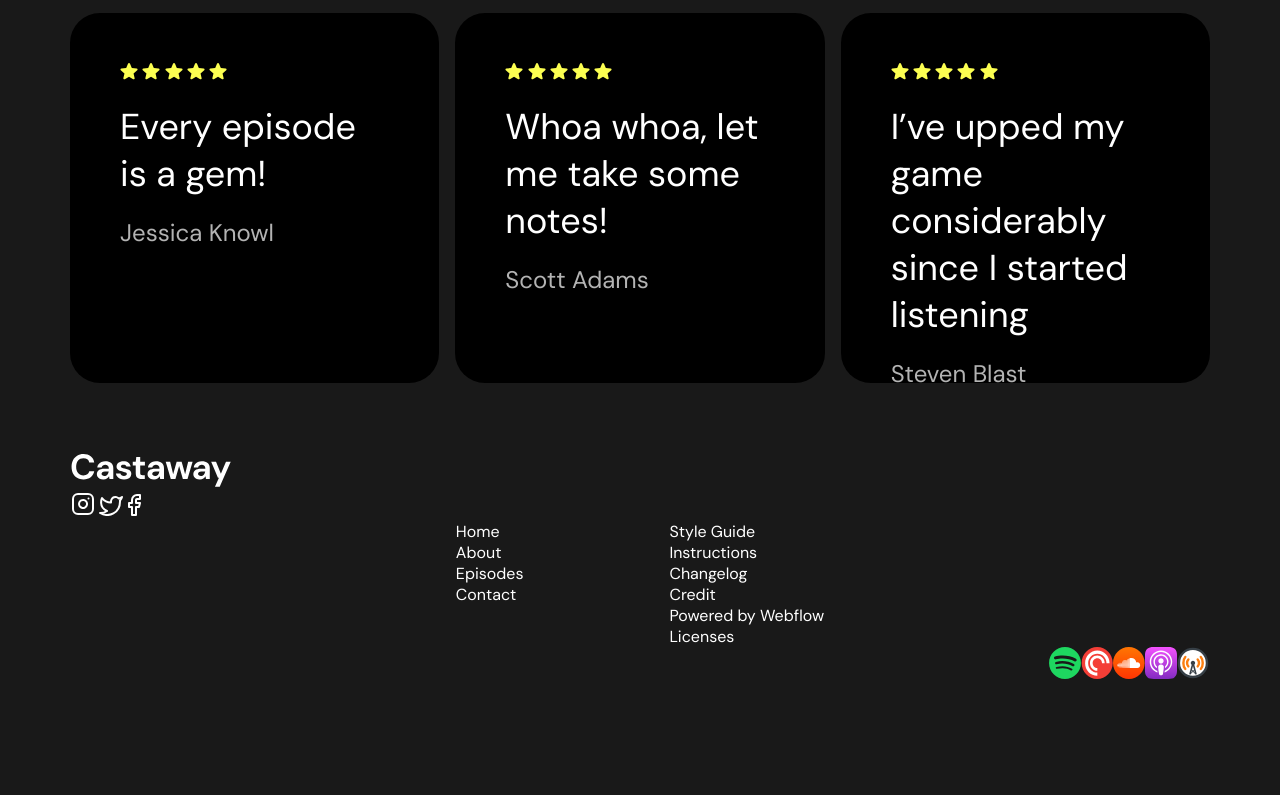
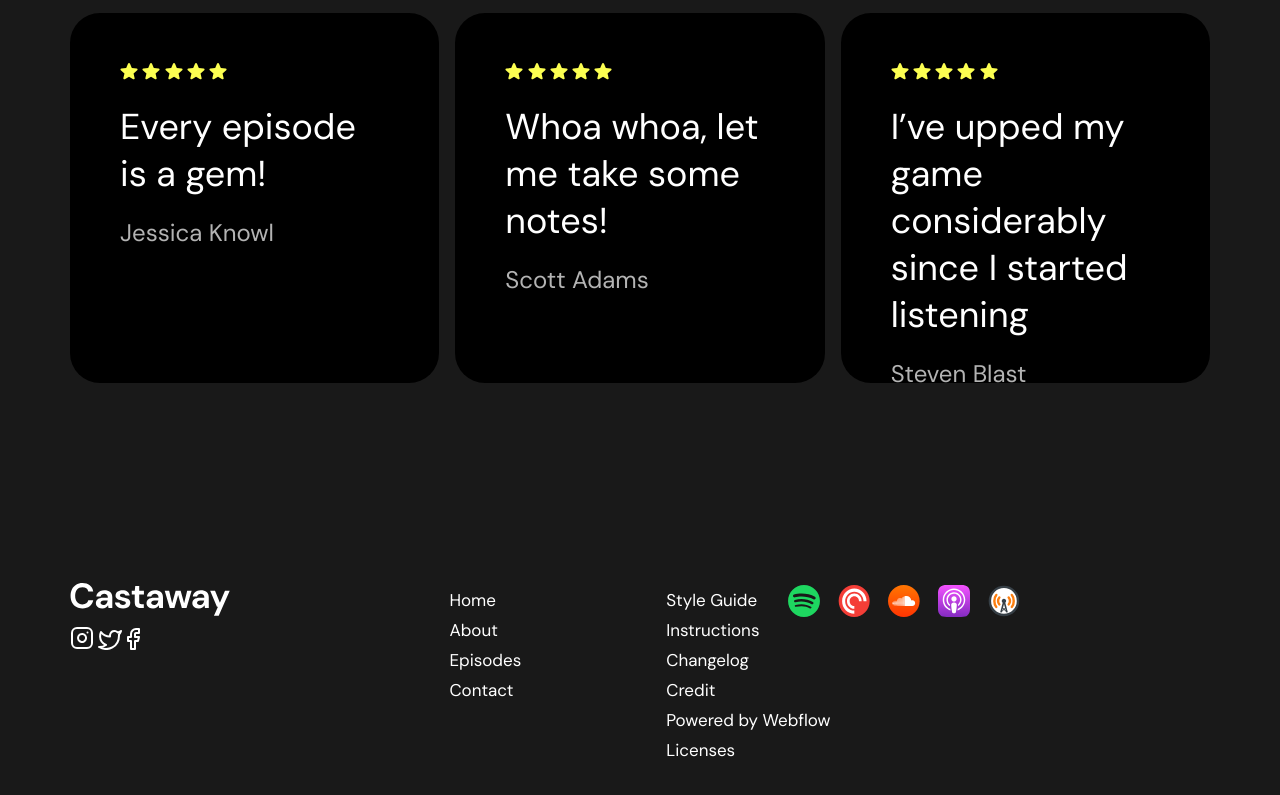
Before and after one commit to IvyInCoding02/Castaway, a plain HTML site: page index.html in a window 1280 px wide. Shown: the part 5377-6172 px from the top of the page. Before the commit the page ends 6127 px from the top, so only its background shows below. Drawn offline with nearby package versions, Linux system fonts and the light colour scheme.

Commit message:
init: completed footer section

```diff
--- a/index.html
+++ b/index.html
@@ -235,23 +235,24 @@
         </div>
       </section>
     </main>
-    <footer>
-      <div class="container">
-        <div class="logo-section">
-          <img src="./src/images/castaway-logo.svg" alt="Footer Logo">
-          <div class="social-media">
+    <footer class="footer">
+      <div class="footer__container">
+        <div class="footer__logo-section">
+          <img class="footer__logo" src="./src/images/castaway-logo.svg" alt="Footer Logo">
+          <div class="footer__media-links">
             <img  src="./src/icons/instagram.svg" alt="Instagram icon">
             <img src="./src/icons/twitter.svg" alt="Twitter icon">
             <img src="./src/icons/facebook.svg" alt="Facebook icon">
             </div>
-          <div class="central-section">
+        </div>
+          <div class="footer__central-section">
             <div class="home-line">
               <p>Home</p>
               <p>About</p>
               <p>Episodes</p>
               <p>Contact</p>
             </div>
-            <div class="style-line">
+            <div class="footer__style-line">
               <p>Style Guide</p>
               <p>Instructions</p>
               <p>Changelog</p>
@@ -260,14 +261,13 @@
               <p>Licenses</p>
             </div>
           </div>
-          <div class="icons-section">
+          <div class="footer__icons-section">
             <img src="./src/icons/player1.svg" alt="Spotify" />
             <img src="./src/icons/player2.svg" alt="Pocketcasts" />
             <img src="./src/icons/player3.svg" alt="Soundcloud" />
             <img src="./src/icons/player4.svg" alt="iTunes" />
             <img src="./src/icons/player5.svg" alt="Overcast" />
           </div>
-        </div>
       </div>
     </footer>
   <script src="https://unpkg.com/aos@next/dist/aos.js"></script>
--- a/src/scss/style.scss
+++ b/src/scss/style.scss
@@ -377,31 +377,31 @@ h1 .bold {
 
 // Footer
 
-.container{
-  padding: 71px;
-  align-items: center;
+.footer{
+  padding: 200px 0;
+
+
+&__logo-section{
+  margin-right: 30px;
+  line-height: 30px;
 }
 
-.social-media{
-  gap: 130px;
-}
-
-
-.central-section{
+&__central-section{
   display: flex;
+  font-size: 17px;
+  font-weight: 400;
+  line-height:30px;
   justify-content: center;
-  gap: 146px;
-}
-
-.home-section{
+  gap: 145px;
+  margin-top: -75px;
 
 }
 
-.style-line{
-
+&__icons-section{
+  display: flex;
+  margin-top: -180px;
+  justify-content:end;
+  gap: 18px;
+  margin-right: 190px;
 }
-
-.icons-section{
-  display: flex;
-  justify-content: flex-end;
 }
```
Also changed, not shown: src/scss/style.css, 1 other file.
